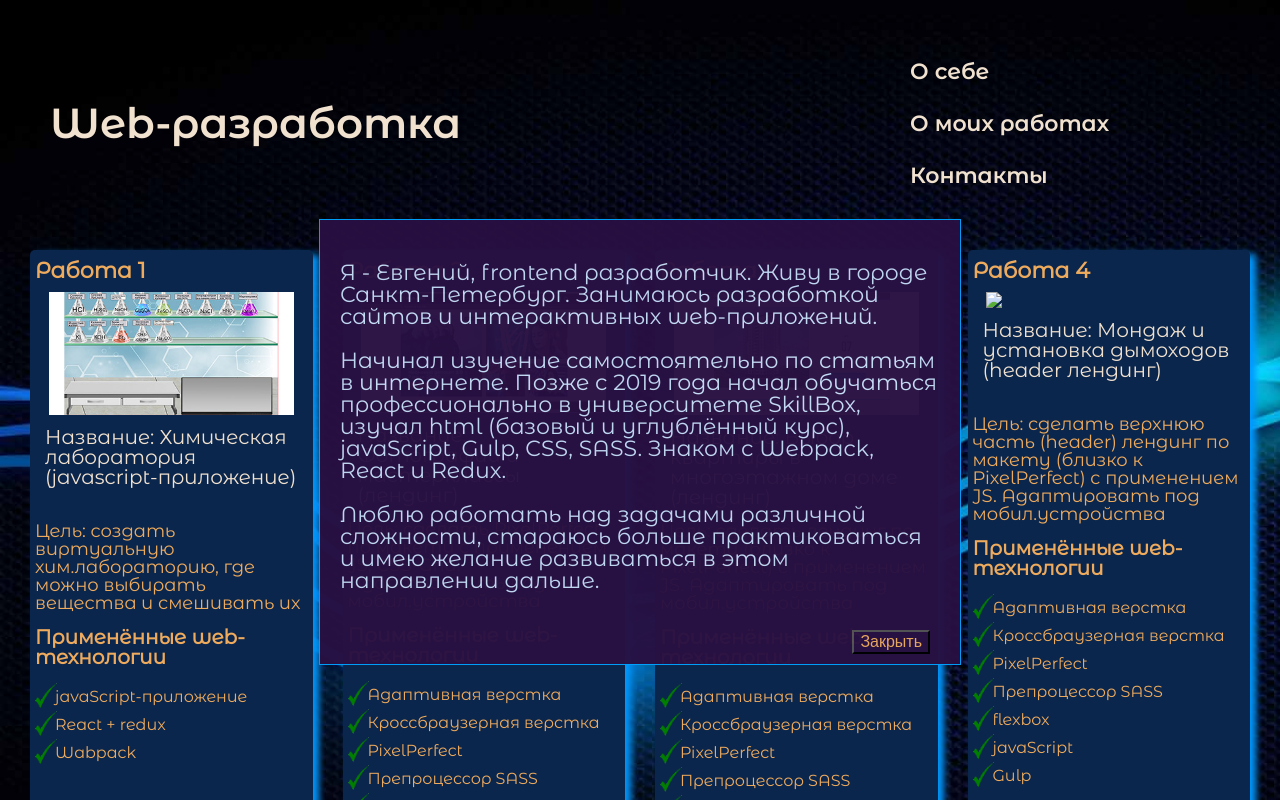
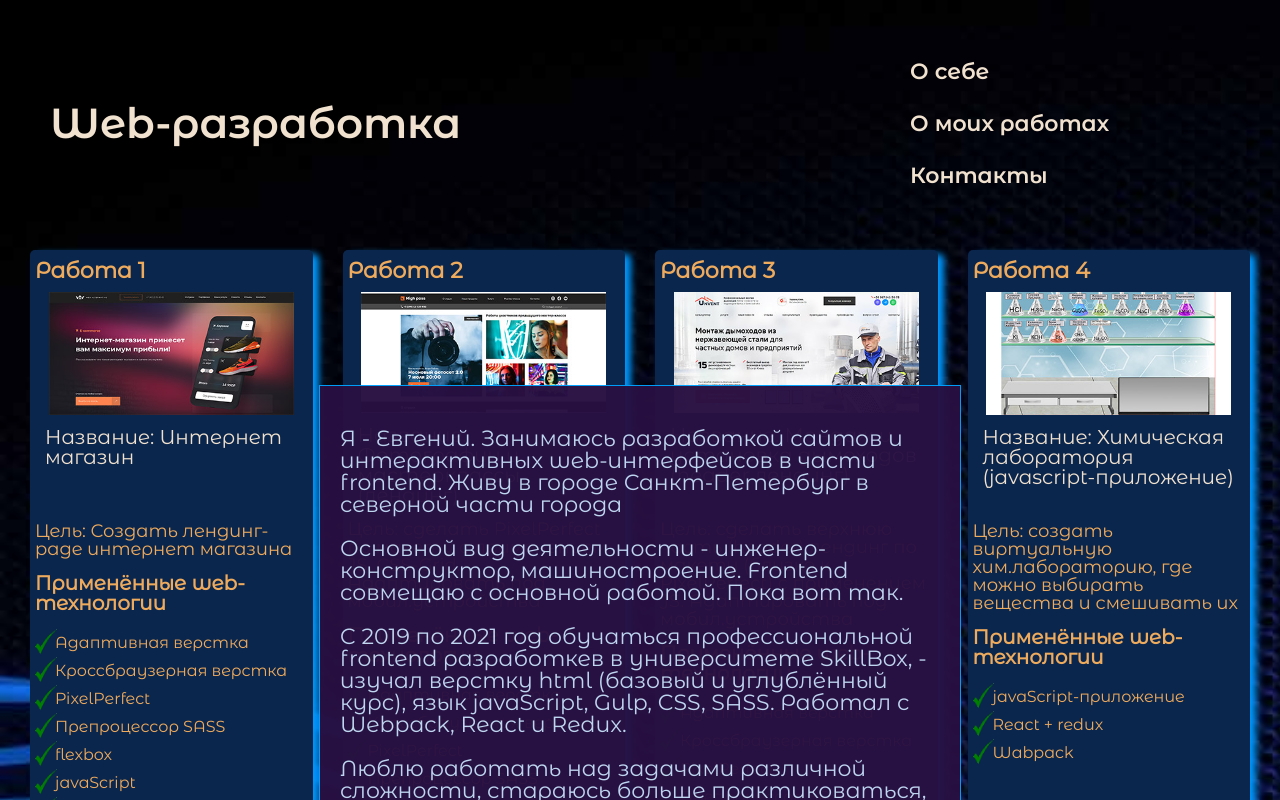
Before and after one commit to Evgen9922/web_applications, a website: page Portfolio_page/src/index.html in a window 1280 px wide. Both pictures are taken after a click on the item "О себе". Shown: the top 800 px of the page. Drawn offline with nearby package versions, Linux system fonts and the light colour scheme; files that its build step writes are made by us from their sources; files whose address does not match are found by name.

Commit message:
add site5 in folder7

```diff
--- a/Portfolio_page/src/index.html
+++ b/Portfolio_page/src/index.html
@@ -6,6 +6,8 @@
   <meta http-equiv="X-UA-Compatible" content="IE=edge">
   <meta name="viewport" content="width=device-width, initial-scale=1.0">
   <link rel="stylesheet" href="main_style.css">
+  <!-- <link rel="stylesheet" href="styles/style.css">
+  <link rel="stylesheet" href="styles/js-style.css"> -->
   <title>Портфолио по web-разработке</title>
 </head>
 
@@ -15,31 +17,39 @@
     <div class="tabl_info js-tabl_info">
 
       <div class="tabl_info-contain">
+        <!-- <button class="close js-close">Закрыть</button> -->
         <div class="tabl_info-text js-info-text">
 
           <div class="tabl_info__me tab__info-item js-tabl_info__hidden">
             <p>
-              Я - Евгений, frontend разработчик. Живу в городе Санкт-Петербург. Занимаюсь разработкой сайтов и
-              интерактивных web-приложений.
+              Я - Евгений. Занимаюсь разработкой сайтов и интерактивных web-интерфейсов в части frontend. Живу в городе
+              Санкт-Петербург в северной части города
             </p>
             <p>
-              Начинал изучение самостоятельно по статьям в интернете. Позже с 2019 года начал обучаться профессионально
-              в
-              университете SkillBox, изучал html (базовый и углублённый курс), javaScript, Gulp, CSS, SASS. Знаком с
-              Webpack, React и Redux.
+              Основной вид деятельности - инженер-конструктор, машиностроение. Frontend совмещаю с основной работой.
+              Пока вот так.
             </p>
             <p>
-              Люблю работать над задачами различной сложности, стараюсь больше практиковаться и имею желание развиваться
-              в этом направлении дальше.
+              C 2019 по 2021 год обучаться профессиональной frontend разработкев в университете SkillBox, - изучал
+              верстку html (базовый и углублённый курс), язык javaScript, Gulp, CSS, SASS. Работал с Webpack, React и
+              Redux.
+            </p>
+            <p>
+              Люблю работать над задачами различной сложности, стараюсь больше практиковаться, имею желание развиваться
+              в этом направлении.
             </p>
           </div>
 
           <div class="tabl_info__works tab__info-item js-tabl_info__hidden">
-            <p>Представлены работы, выполнненые, в том числе, в процессе обучения. В каждой работе использованы
-              различные web-технологии.</p>
-            <p>Работы №1 - свои разработки (вне времени обучения). </p>
-            <p>Работа № 2 - проверена и одобрена преподавателем.</p>
-            <p>Работа №3, №4 - практика и совершенствование навыков.</p>
+            <p>
+              Короткок о представленных работах:
+            </p>
+            <p>Работы №1 - выполненное тестовое задание (крайнее).</p>
+            <p>Работа №2 - выполнена в процессе обучения, - проверена и одобрена преподавателем.</p>
+            <p>Работа №3 - выполненное тестовое задание.</p>
+            <p>Работа №4 - React-redux приложение (по моим интересам)</p>
+            <p>Работа №5 - просто приктическая работа (увидел, что подобные интерфейсы могут быть инетерсны, поэтому
+              попробовал сделать сам)</p>
           </div>
 
           <div class="tabl_info__link tab__info-item js-tabl_info__hidden">
@@ -71,19 +81,27 @@
         <article class="main__do main__do1">
           <h3 class="main__do-title">Работа 1</h3>
           <div class="main__do-img3 main__do-img">
-            <a href="https://kristallikov.net/js/chem_lab_2021/build/index.html" target="_blank">
-              <img class="main__do-img-item" src="imgs/site_3.jpg" />
+            <a href="https://www.sitescontrol.pp.ua/site7/index.html" target="_blank">
+              <img class="main__do-img-item" src="imgs/inter_shop.jpg" />
             </a>
           </div>
-          <div class="main__do-name">Название: Химическая лаборатория (javascript-приложение)</div>
-          <div class="destination">Цель: создать виртуальную хим.лабораторию, где можно выбирать вещества и смешивать их
+          <div class="main__do-name">Название: Интернет магазин</div>
+          <div class="destination">
+            Цель: Создать лендинг-page интернет магазина
           </div>
           <h3 class="techniloges__title">Применённые web-технологии</h3>
           <ul class="main__do_technolog">
-            <li class="technologes"><img src="/imgs/todo.png" alt="do" /> javaScript-приложение</li>
-            <li class="technologes"><img src="/imgs/todo.png" alt="do" /> React + redux</li>
-            <li class="technologes"><img src="/imgs/todo.png" alt="do" /> Wabpack</li>
+            <li class="technologes"><img src="/imgs/todo.png" alt="do" /> Адаптивная верстка</li>
+            <li class="technologes"><img src="/imgs/todo.png" alt="do" /> Кроссбраузерная верстка</li>
+            <li class="technologes"><img src="/imgs/todo.png" alt="do" /> PixelPerfect</li>
+            <li class="technologes"><img src="/imgs/todo.png" alt="do" /> Препроцессор SASS</li>
+            <li class="technologes"><img src="/imgs/todo.png" alt="do" /> flexbox</li>
+            <li class="technologes"><img src="/imgs/todo.png" alt="do" /> javaScript</li>
+            <li class="technologes"><img src="/imgs/todo.png" alt="do" /> Gulp</li>
           </ul>
+          <div class="native-code">
+            <a href="https://github.com/Evgen9922/InternetShop">Посмотреть исходный код</a>
+          </div>
         </article>
 
         <article class="main__do main__do2">
@@ -112,8 +130,55 @@
           </div>
         </article>
 
+
         <article class="main__do main__do3">
           <h3 class="main__do-title">Работа 3</h3>
+          <div class="main__do-img4 main__do-img">
+            <a href="https://www.sitescontrol.pp.ua/site6/index.html" target="_blank">
+              <img class="main__do-img-item" src="imgs/site_6.jpg" />
+            </a>
+          </div>
+          <div class="main__do-name">Название: Мондаж и установка дымоходов (header лендинг)</div>
+          <div class="destination">Цель: сделать верхнюю часть (header) лендинг по макету (близко к PixelPerfect) c
+            применением JS. Адаптировать под мобил.устройства</div>
+          <h3 class="techniloges__title">Применённые web-технологии</h3>
+          <ul class="main__do_technolog">
+            <li class="technologes"><img src="/imgs/todo.png" alt="do" /> Адаптивная верстка</li>
+            <li class="technologes"><img src="/imgs/todo.png" alt="do" /> Кроссбраузерная верстка</li>
+            <li class="technologes"><img src="/imgs/todo.png" alt="do" /> PixelPerfect</li>
+            <li class="technologes"><img src="/imgs/todo.png" alt="do" /> Препроцессор SASS</li>
+            <li class="technologes"><img src="/imgs/todo.png" alt="do" /> flexbox</li>
+            <li class="technologes"><img src="/imgs/todo.png" alt="do" /> javaScript</li>
+            <li class="technologes"><img src="/imgs/todo.png" alt="do" /> Gulp</li>
+          </ul>
+          <div class="native-code">
+            <a href="https://github.com/Evgen9922/Header-of-landing-page/tree/master">Посмотреть исходный код</a>
+          </div>
+        </article>
+
+
+        <article class="main__do main__do4">
+          <h3 class="main__do-title">Работа 4</h3>
+          <div class="main__do-img3 main__do-img">
+            <a href="https://kristallikov.net/js/chem_lab_2021/build/index.html" target="_blank">
+              <img class="main__do-img-item" src="imgs/site_3.jpg" />
+            </a>
+          </div>
+          <div class="main__do-name">Название: Химическая лаборатория (javascript-приложение)</div>
+          <div class="destination">Цель: создать виртуальную хим.лабораторию, где можно выбирать вещества и смешивать их
+          </div>
+          <h3 class="techniloges__title">Применённые web-технологии</h3>
+          <ul class="main__do_technolog">
+            <li class="technologes"><img src="/imgs/todo.png" alt="do" /> javaScript-приложение</li>
+            <li class="technologes"><img src="/imgs/todo.png" alt="do" /> React + redux</li>
+            <li class="technologes"><img src="/imgs/todo.png" alt="do" /> Wabpack</li>
+          </ul>
+        </article>
+
+
+
+        <article class="main__do main__do5">
+          <h3 class="main__do-title">Работа 5</h3>
           <div class="main__do-img4 main__do-img">
             <a href="https://www.sitescontrol.pp.ua/site5/index.html" target="_blank">
               <img class="main__do-img-item" src="imgs/site_5.jpg" />
@@ -138,30 +203,14 @@
           </div>
         </article>
 
-        <article class="main__do main__do4">
-          <h3 class="main__do-title">Работа 4</h3>
-          <div class="main__do-img4 main__do-img">
-            <a href="https://www.sitescontrol.pp.ua/site6/index.html" target="_blank">
-              <img class="main__do-img-item" src="imgs/site_6.jpg" />
-            </a>
-          </div>
-          <div class="main__do-name">Название: Мондаж и установка дымоходов (header лендинг)</div>
-          <div class="destination">Цель: сделать верхнюю часть (header) лендинг по макету (близко к PixelPerfect) c
-            применением JS. Адаптировать под мобил.устройства</div>
-          <h3 class="techniloges__title">Применённые web-технологии</h3>
-          <ul class="main__do_technolog">
-            <li class="technologes"><img src="/imgs/todo.png" alt="do" /> Адаптивная верстка</li>
-            <li class="technologes"><img src="/imgs/todo.png" alt="do" /> Кроссбраузерная верстка</li>
-            <li class="technologes"><img src="/imgs/todo.png" alt="do" /> PixelPerfect</li>
-            <li class="technologes"><img src="/imgs/todo.png" alt="do" /> Препроцессор SASS</li>
-            <li class="technologes"><img src="/imgs/todo.png" alt="do" /> flexbox</li>
-            <li class="technologes"><img src="/imgs/todo.png" alt="do" /> javaScript</li>
-            <li class="technologes"><img src="/imgs/todo.png" alt="do" /> Gulp</li>
-          </ul>
-          <div class="native-code">
-            <a href="https://github.com/Evgen9922/Header-of-landing-page/tree/master">Посмотреть исходный код</a>
-          </div>
-        </article>
+
+
+
+
+
+
+
+
       </div>
 
     </main>
```
Also changed, not shown: Portfolio_page/src/imgs/inter_shop.jpg (added), Portfolio_page/src/imgs/site_6.jpg (added).
